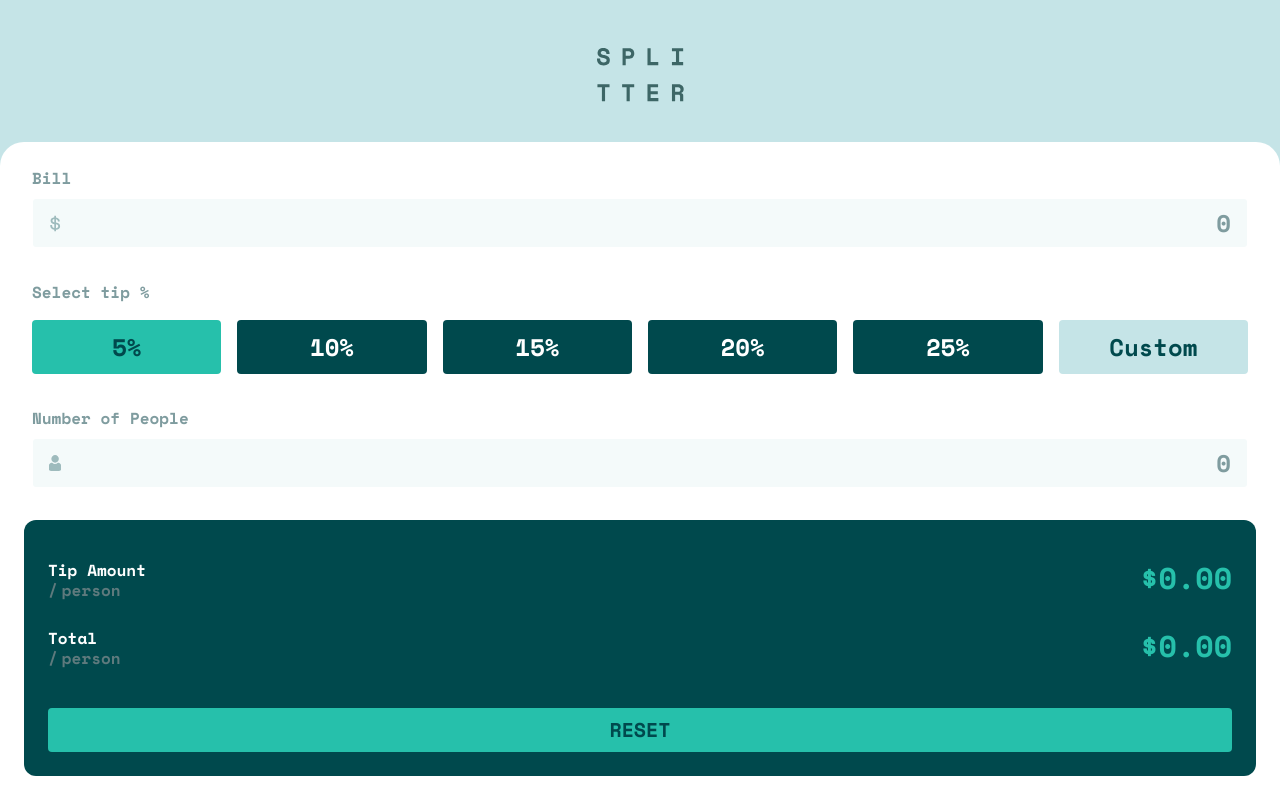
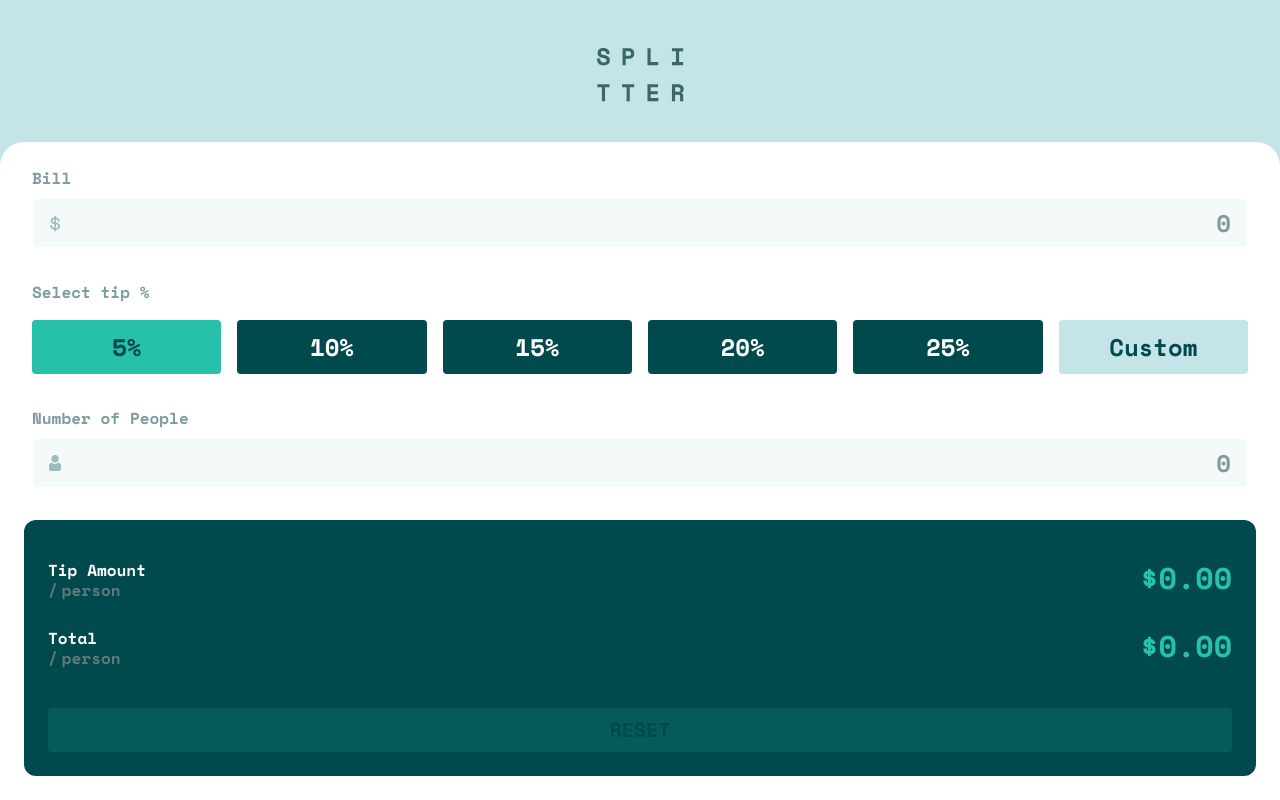
Before and after one commit to xyzeez/tip-calculator-app, a React (Vite) app: page / in a window 1280 px wide. Built offline with nearby package versions, Linux system fonts and the light colour scheme; the HTML template or start-up script is replaced by a standard one.

Commit message:
🎨 ui(app): rendering tip info and resetting

```diff
--- a/src/components/TipBoard.jsx
+++ b/src/components/TipBoard.jsx
@@ -1,4 +1,24 @@
+import { useDispatch, useSelector } from 'react-redux';
+import { resetForm } from '../store';
+
 const TipBoard = () => {
+  const dispatch = useDispatch();
+  const { bill, numOfPeople, tip } = useSelector((store) => store.form);
+
+  const numBill = Number(bill);
+  const numPeople = Number(numOfPeople);
+  const numTip = Number(tip);
+
+  const isValid = !!(numBill > 0 && numPeople > 0 && numTip >= 0);
+
+  const tipAmount = isValid
+    ? ((numBill * (numTip / 100)) / numPeople).toFixed(2)
+    : null;
+
+  const total = isValid
+    ? (numBill / numPeople + (numBill * (numTip / 100)) / numPeople).toFixed(2)
+    : null;
+
   return (
     <section className="grid grid-rows-[auto_1fr] gap-10 bg-cyan-500 pt-10 px-6 pb-6 rounded-xl">
       <div className="grid grid-rows-2 gap-7">
@@ -12,7 +32,7 @@ const TipBoard = () => {
               person
             </span>
           </h2>
-          <p className="text-3xl text-cyan-600">$0.00</p>
+          <p className="text-3xl text-cyan-600">${`${tipAmount || '0.00'}`}</p>
         </div>
         <div className="flex flex-row items-start justify-between">
           <h2 className="text-base leading-tight text-white">
@@ -24,10 +44,13 @@ const TipBoard = () => {
               person
             </span>
           </h2>
-          <p className="text-3xl text-cyan-600">$0.00</p>
+          <p className="text-3xl text-cyan-600">${`${total || '0.00'}`}</p>
         </div>
       </div>
-      <button className="w-full text-center text-xl rounded bg-cyan-600 text-cyan-500 py-2 cursor-pointer hover:bg-cyan-200 transition ease-in">
+      <button
+        disabled={!isValid}
+        className="disabled:opacity-15 w-full text-center text-xl rounded bg-cyan-600 text-cyan-500 py-2 cursor-pointer hover:bg-cyan-200 transition ease-in"
+        onClick={() => dispatch(resetForm())}>
         RESET
       </button>
     </section>
```
